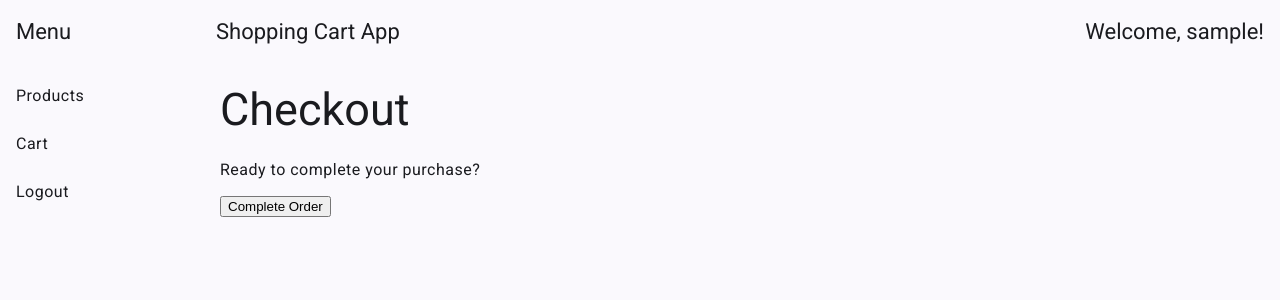
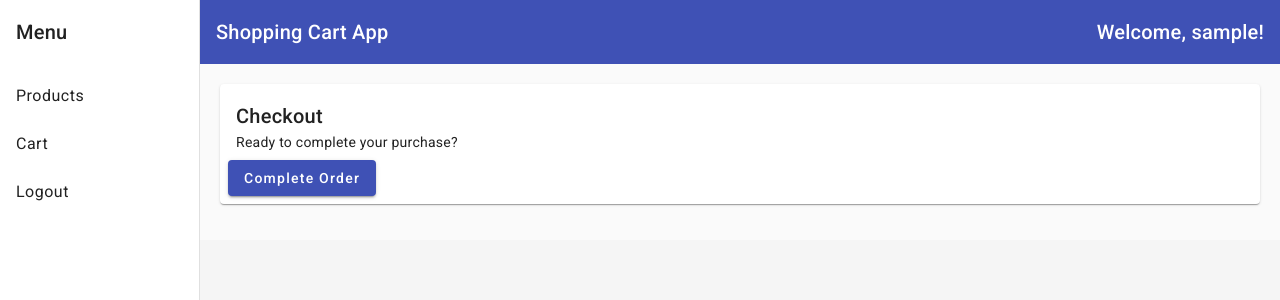
Before and after one commit to morskmorsk/curly-front-end, an Angular app in the folder shopping-cart-frontend/: page /checkout in a window 1280 px wide. Shown: the top 300 px of the page. Built offline with nearby package versions, Linux system fonts and the light colour scheme; sample sign-in values are in the browser's storage.

Commit message:
chore: Update button style in product list and checkout components

```diff
--- a/shopping-cart-frontend/src/app/components/checkout/checkout.component.html
+++ b/shopping-cart-frontend/src/app/components/checkout/checkout.component.html
@@ -1,5 +1,13 @@
 <!-- src/app/components/checkout/checkout.component.html -->
 
-<h2>Checkout</h2>
-<p>Ready to complete your purchase?</p>
-<button mat-raised-button color="primary" (click)="checkout()">Complete Order</button>
+<mat-card>
+    <mat-card-header>
+      <mat-card-title>Checkout</mat-card-title>
+    </mat-card-header>
+    <mat-card-content>
+      <p>Ready to complete your purchase?</p>
+    </mat-card-content>
+    <mat-card-actions>
+      <button mat-raised-button color="primary" (click)="checkout()">Complete Order</button>
+    </mat-card-actions>
+  </mat-card>
--- a/shopping-cart-frontend/src/app/components/checkout/checkout.component.ts
+++ b/shopping-cart-frontend/src/app/components/checkout/checkout.component.ts
@@ -3,6 +3,7 @@
 import { Component } from '@angular/core';
 import { ApiService } from '../../services/api.service';
 import { Router } from '@angular/router';
+import { MatSnackBar } from '@angular/material/snack-bar';
 
 @Component({
   selector: 'app-checkout',
@@ -10,16 +11,22 @@ import { Router } from '@angular/router';
   styleUrls: ['./checkout.component.css']
 })
 export class CheckoutComponent {
-  constructor(private apiService: ApiService, private router: Router) { }
+  constructor(
+    private apiService: ApiService,
+    private router: Router,
+    private snackBar: MatSnackBar
+  ) { }
 
   checkout(): void {
     this.apiService.checkout().subscribe(
-      (response) => {
+      (response: any) => {
         console.log('Checkout successful', response);
+        this.snackBar.open('Checkout successful!', 'Close', { duration: 3000 });
         this.router.navigate(['/']);
       },
-      (error) => {
+      (error: any) => {
         console.error('Error during checkout', error);
+        this.snackBar.open('Error during checkout. Please try again.', 'Close', { duration: 3000 });
       }
     );
   }
--- a/shopping-cart-frontend/src/app/components/product-list/product-list.component.html
+++ b/shopping-cart-frontend/src/app/components/product-list/product-list.component.html
@@ -12,7 +12,7 @@
         <p>{{ product.description }}</p>
       </mat-card-content>
       <mat-card-actions>
-        <button mat-button (click)="addToCart(product.id)">Add to Cart</button>
+        <button mat-raised-button color="accent" (click)="addToCart(product.id)">Add to Cart</button>
       </mat-card-actions>
     </mat-card>
   </mat-grid-tile>
--- a/shopping-cart-frontend/src/app/components/product-list/product-list.component.ts
+++ b/shopping-cart-frontend/src/app/components/product-list/product-list.component.ts
@@ -3,6 +3,7 @@
 import { Component, OnInit } from '@angular/core';
 import { ApiService } from '../../services/api.service';
 import { BreakpointObserver, Breakpoints } from '@angular/cdk/layout';
+import { MatSnackBar } from '@angular/material/snack-bar';
 
 @Component({
   selector: 'app-product-list',
@@ -15,7 +16,8 @@ export class ProductListComponent implements OnInit {
 
   constructor(
     private apiService: ApiService,
-    private breakpointObserver: BreakpointObserver
+    private breakpointObserver: BreakpointObserver,
+    private snackBar: MatSnackBar
   ) {
     this.breakpointObserver.observe([
       Breakpoints.XSmall,
@@ -45,6 +47,7 @@ export class ProductListComponent implements OnInit {
       },
       (error) => {
         console.error('Error fetching products', error);
+        this.snackBar.open('Error loading products', 'Close', { duration: 3000 });
       }
     );
   }
@@ -53,9 +56,11 @@ export class ProductListComponent implements OnInit {
     this.apiService.addToCart(productId, 1).subscribe(
       (response) => {
         console.log('Product added to cart', response);
+        this.snackBar.open('Product added to cart', 'Close', { duration: 2000 });
       },
       (error) => {
         console.error('Error adding product to cart', error);
+        this.snackBar.open('Error adding product to cart', 'Close', { duration: 3000 });
       }
     );
   }
--- a/shopping-cart-frontend/src/app/services/api.service.ts
+++ b/shopping-cart-frontend/src/app/services/api.service.ts
@@ -17,12 +17,12 @@ export class ApiService {
     return this.http.get(`${this.apiUrl}/products/`);
   }
 
+  addToCart(productId: number, quantity: number): Observable<any> {
+    return this.http.post(`${this.apiUrl}/carts/add_item/`, { product_id: productId, quantity });
+  }
+
   getCart(): Observable<any> {
     return this.http.get(`${this.apiUrl}/carts/`);
-  }
-
-  addToCart(productId: number, quantity: number): Observable<any> {
-    return this.http.post(`${this.apiUrl}/carts/add_item/`, { product_id: productId, quantity });
   }
 
   checkout(): Observable<any> {
--- a/shopping-cart-frontend/src/styles.css
+++ b/shopping-cart-frontend/src/styles.css
@@ -1,3 +1,37 @@
-/* You can add global styles to this file, and also import other style files */
-html, body { height: 100%; }
-body { margin: 0; font-family: Roboto, "Helvetica Neue", sans-serif; }
+/* src/styles.css */
+
+@import '@angular/material/prebuilt-themes/indigo-pink.css';
+
+:root {
+  --primary-color: #3f51b5;
+  --accent-color: #ff4081;
+  --warn-color: #f44336;
+  --background-color: #f5f5f5;
+  --card-background: #ffffff;
+  --text-color: #333333;
+}
+
+body {
+  margin: 0;
+  font-family: Roboto, "Helvetica Neue", sans-serif;
+  background-color: var(--background-color);
+  color: var(--text-color);
+}
+
+.mat-toolbar.mat-primary {
+  background-color: var(--primary-color);
+  color: white;
+}
+
+mat-card {
+  background-color: var(--card-background);
+  margin-bottom: 16px;
+}
+
+button.mat-raised-button.mat-primary {
+  background-color: var(--primary-color);
+}
+
+button.mat-raised-button.mat-accent {
+  background-color: var(--accent-color);
+}
```
Also changed, not shown: shopping-cart-frontend/src/app/app.module.ts (+6 -2 lines).
